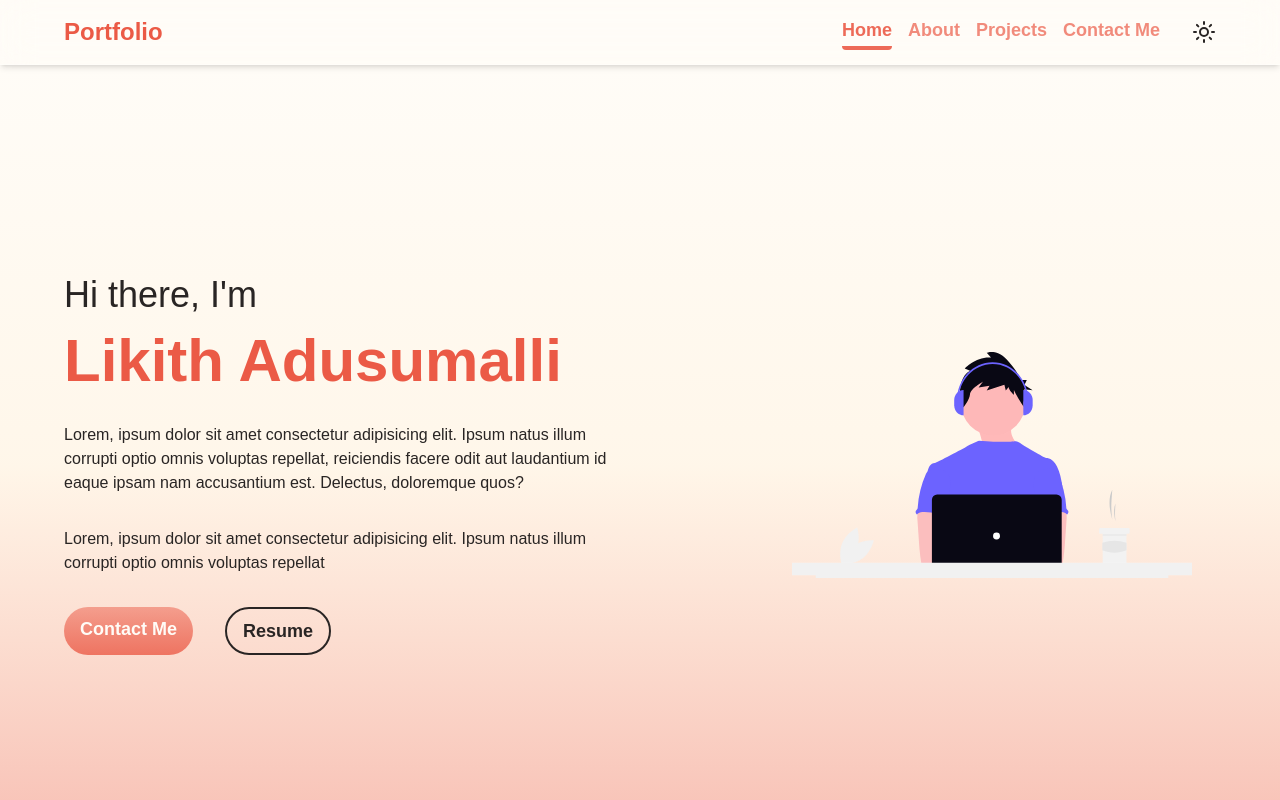
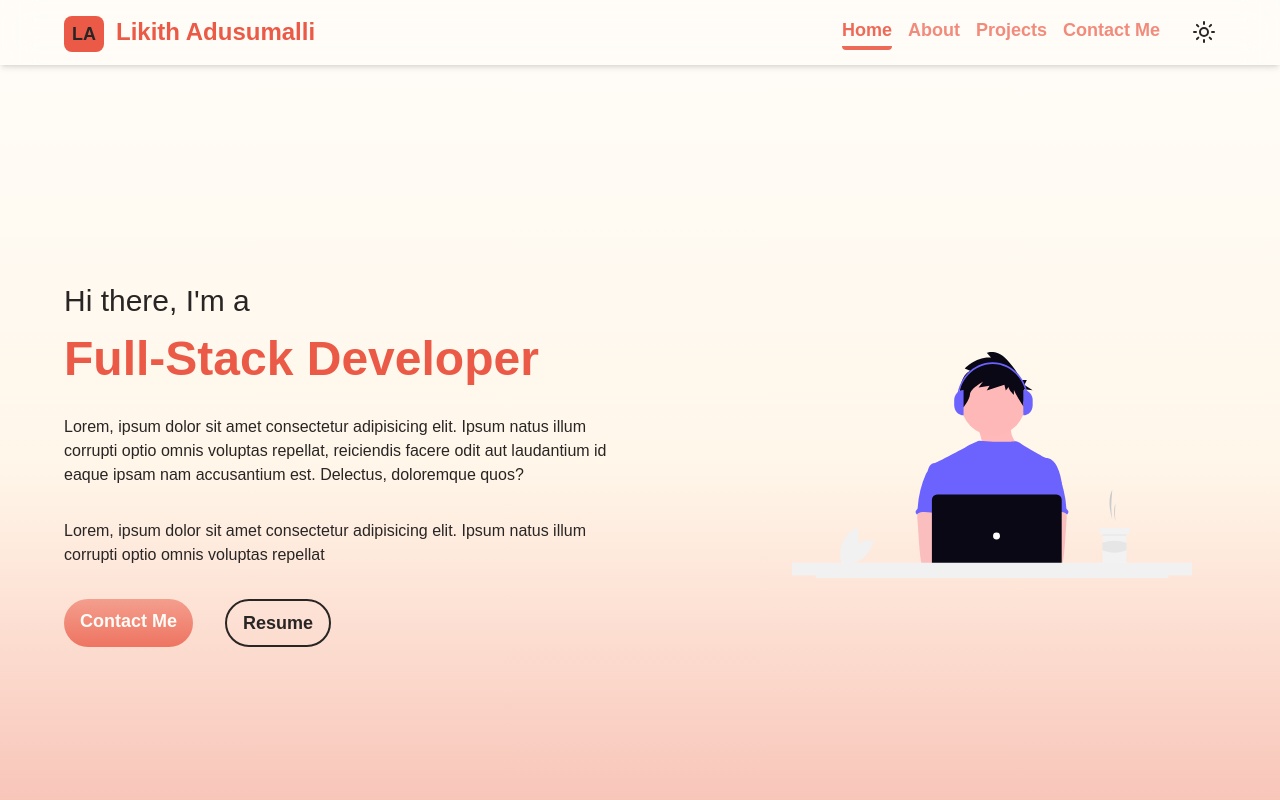
Before and after one commit to Likith123/myPortfolio, a Next.js app: page / in a window 1280 px wide. Shown: the top 800 px of the page. Built offline with nearby package versions, Linux system fonts and the light colour scheme.

Commit message:
Updated design

```diff
--- a/src/app/page.tsx
+++ b/src/app/page.tsx
@@ -18,10 +18,11 @@ export default function Home({
         initial={{ opacity: 0, y: 50 }}
         transition={{ duration: 0.5 }}
       >
-        <span className="text-4xl gap-4 flex flex-col ">
-          <h1>Hi there, I&apos;m</h1>
-          <p className="text-primary text-6xl font-bold">
-            Likith Adusumalli
+        <span className="text-3xl gap-4 flex flex-col ">
+          <h1>Hi there, I&apos;m a</h1>
+          {/* TODO: Add text gradient from left top to bottom to below text only*/}
+          <p className="text-primary text-5xl font-bold">
+            Full-Stack Developer
           </p>
         </span>
         <p>
--- a/src/components/Navbar.tsx
+++ b/src/components/Navbar.tsx
@@ -8,7 +8,7 @@ function Navbar() {
       <nav className="">
         <div className="flex items-center justify-between px-16 py-4 border-b border-white/20">
           <div className="text-primary text-2xl font-bold">
-            <Link href="/">Portfolio</Link>
+            <Link href="/"> <span className="mr-3 text-lg p-2 bg-primary text-foreground rounded-lg">LA</span>Likith Adusumalli</Link>
           </div>
           <div className="flex items-center justify-center space-x-4">
             <NavLinks />
```
